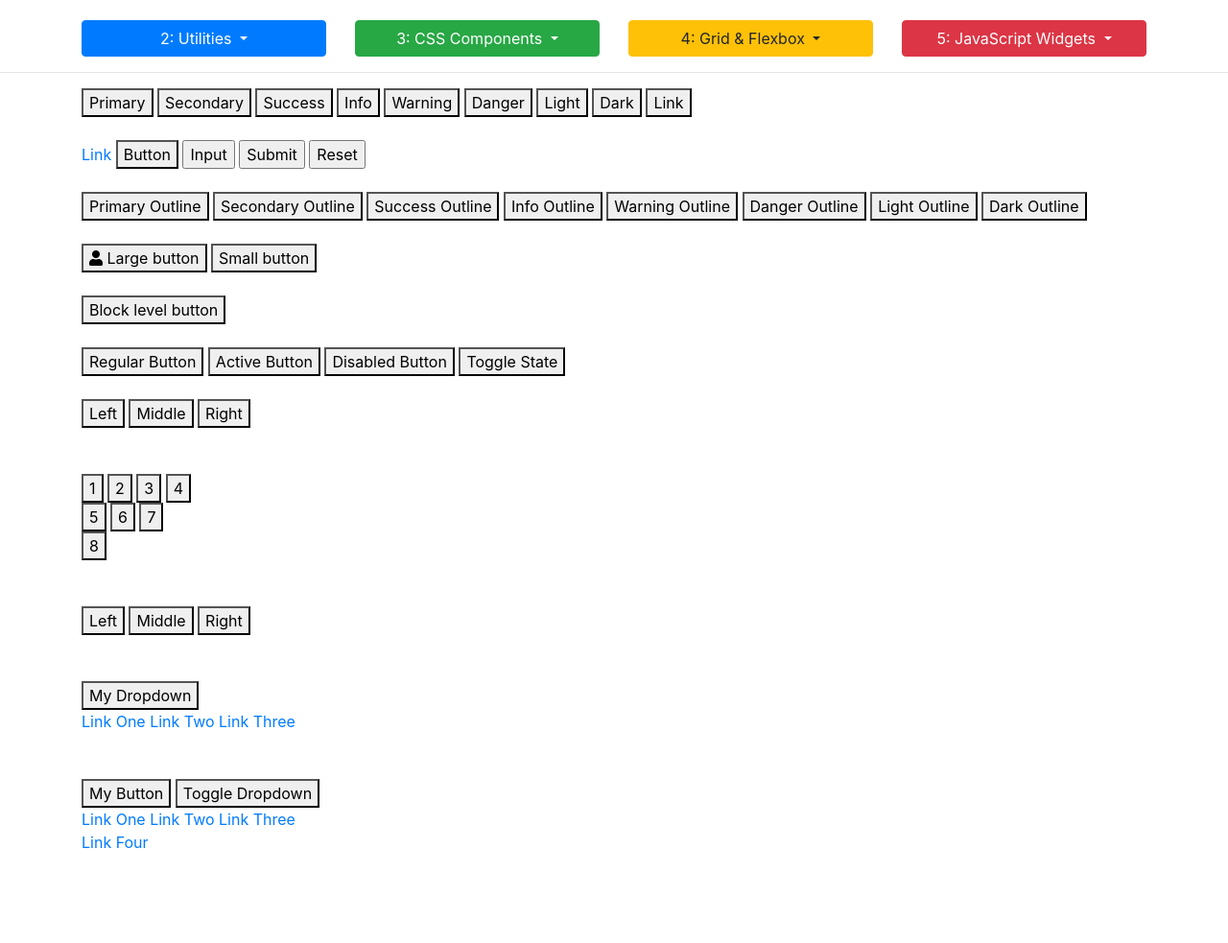
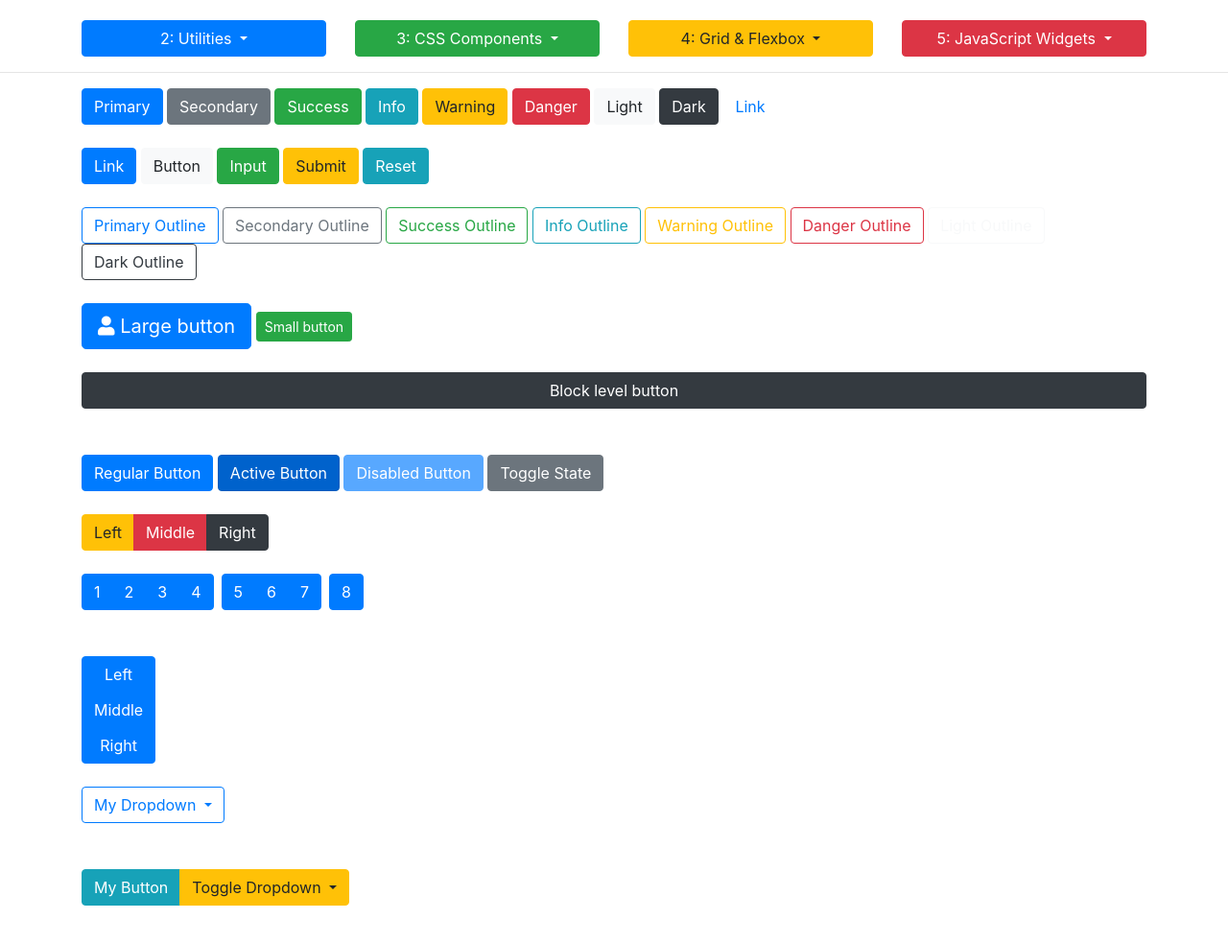
Before and after one commit to keys4words/19038, a plain HTML site: page sandbox/3_2_buttons.html in a window 1280 px wide. Shown: the part 113-1096 px from the top of the page at 96% size. Drawn offline with nearby package versions, Linux system fonts and the light colour scheme.

Commit message:
implement buttons

```diff
--- a/sandbox/3_2_buttons.html
+++ b/sandbox/3_2_buttons.html
@@ -90,59 +90,59 @@
         <!--################START HERE################-->
 
         <!-- BUTTONS -->
-        <button type="button">Primary</button>
-        <button type="button">Secondary</button>
-        <button type="button">Success</button>
-        <button type="button">Info</button>
-        <button type="button">Warning</button>
-        <button type="button">Danger</button>
-        <button type="button">Light</button>
-        <button type="button">Dark</button>
-        <button type="button">Link</button>
+        <button class="btn btn-primary" type="button">Primary</button>
+        <button class="btn btn-secondary" type="button">Secondary</button>
+        <button class="btn btn-success" type="button">Success</button>
+        <button class="btn btn-info" type="button">Info</button>
+        <button class="btn btn-warning" type="button">Warning</button>
+        <button class="btn btn-danger" type="button">Danger</button>
+        <button class="btn btn-light" type="button">Light</button>
+        <button class="btn btn-dark" type="button">Dark</button>
+        <button class="btn btn-link" type="button">Link</button>
 
         <br>
         <br>
 
         <!-- BUTTON TAGS/TYPES -->
-        <a href="#" role="button">Link</a>
-        <button type="submit">Button</button>
-        <input type="button" value="Input">
-        <input type="submit" value="Submit">
-        <input type="reset" value="Reset">
+        <a class="btn btn-primary" href="#" role="button">Link</a>
+        <button class="btn btn-light" type="submit">Button</button>
+        <input class="btn btn-success" type="button" value="Input">
+        <input class="btn btn-warning" type="submit" value="Submit">
+        <input class="btn btn-info" type="reset" value="Reset">
 
         <br>
         <br>
 
         <!-- OUTLINE BUTTONS -->
-        <button type="button">Primary Outline</button>
-        <button type="button">Secondary Outline</button>
-        <button type="button">Success Outline</button>
-        <button type="button">Info Outline</button>
-        <button type="button">Warning Outline</button>
-        <button type="button">Danger Outline</button>
-        <button type="button">Light Outline</button>
-        <button type="button">Dark Outline</button>
+        <button class="btn btn-outline-primary" type="button">Primary Outline</button>
+        <button class="btn btn-outline-secondary" type="button">Secondary Outline</button>
+        <button class="btn btn-outline-success" type="button">Success Outline</button>
+        <button class="btn btn-outline-info" type="button">Info Outline</button>
+        <button class="btn btn-outline-warning" type="button">Warning Outline</button>
+        <button class="btn btn-outline-danger" type="button">Danger Outline</button>
+        <button class="btn btn-outline-light" type="button">Light Outline</button>
+        <button class="btn btn-outline-dark" type="button">Dark Outline</button>
 
         <br>
         <br>
 
         <!-- BUTTON SIZES -->
-        <button type="button">
+        <button class="btn btn-primary btn-lg" type="button">
             <i class="fa fa-user"></i> Large button</button>
-        <button type="button">Small button</button>
+        <button class="btn btn-success btn-sm" type="button">Small button</button>
         <br>
         <br>
-        <button type="button">Block level button</button>
+        <button class="btn btn-dark btn-block" type="button">Block level button</button>
 
         <br>
         <br>
 
         <!-- STATES -->
-        <button type="button">Regular Button</button>
-        <button type="button">Active Button</button>
-        <button type="button">Disabled Button</button>
+        <button class="btn btn-primary" type="button">Regular Button</button>
+        <button class="btn btn-primary active" type="button">Active Button</button>
+        <button class="btn btn-primary disabled" type="button">Disabled Button</button>
 
-        <button type="button">
+        <button class="btn btn-secondary " type="button" data-toggle="button">
             Toggle State
         </button>
 
@@ -150,29 +150,29 @@
         <br>
 
         <!-- BUTTON GROUPS -->
-        <div>
-            <button type="button">Left</button>
-            <button type="button">Middle</button>
-            <button type="button">Right</button>
+        <div class="btn-group">
+            <button class="btn btn-warning" type="button">Left</button>
+            <button class="btn btn-danger" type="button">Middle</button>
+            <button class="btn btn-dark" type="button">Right</button>
         </div>
 
         <br></br>
 
         <!-- BUTTON TOOLBAR -->
-        <div>
-            <div>
-                <button type="button">1</button>
-                <button type="button">2</button>
-                <button type="button">3</button>
-                <button type="button">4</button>
+        <div class="btn-toolbar">
+            <div class="btn-group mr-2">
+                <button class="btn btn-primary" type="button">1</button>
+                <button class="btn btn-primary" type="button">2</button>
+                <button class="btn btn-primary" type="button">3</button>
+                <button class="btn btn-primary" type="button">4</button>
             </div>
-            <div>
-                <button type="button">5</button>
-                <button type="button">6</button>
-                <button type="button">7</button>
+            <div class="btn-group mr-2">
+                <button class="btn btn-primary" type="button">5</button>
+                <button class="btn btn-primary" type="button">6</button>
+                <button class="btn btn-primary" type="button">7</button>
             </div>
-            <div>
-                <button type="button">8</button>
+            <div class="btn-group">
+                <button class="btn btn-primary" type="button">8</button>
             </div>
         </div>
 
@@ -180,24 +180,24 @@
         <br>
 
         <!-- VERTICAL GROUP -->
-        <div>
-            <button type="button">Left</button>
-            <button type="button">Middle</button>
-            <button type="button">Right</button>
+        <div class="btn-group-vertical">
+            <button class="btn btn-primary" type="button">Left</button>
+            <button class="btn btn-primary" type="button">Middle</button>
+            <button class="btn btn-primary" type="button">Right</button>
         </div>
 
         <br>
         <br>
 
         <!-- BUTTON DROPDOWNS -->
-        <div>
-            <button type="button">
+        <div class="dropdown">
+            <button class="btn btn-outline-primary dropdown-toggle" type="button" data-toggle="dropdown">
                 My Dropdown
             </button>
-            <div>
-                <a href="#">Link One</a>
-                <a href="#">Link Two</a>
-                <a href="#">Link Three</a>
+            <div class="dropdown-menu">
+                <a class="dropdown-item" href="#">Link One</a>
+                <a class="dropdown-item" href="#">Link Two</a>
+                <a class="dropdown-item" href="#">Link Three</a>
             </div>
         </div>
 
@@ -205,17 +205,17 @@
         <br>
 
         <!-- SPLIT DROPDOWNS -->
-        <div>
-            <button type="button">My Button</button>
-            <button type="button">
+        <div class="btn-group">
+            <button class="btn btn-info" type="button">My Button</button>
+            <button class="btn btn-warning dropdown-toggle" type="button" data-toggle="dropdown">
                 <span>Toggle Dropdown</span>
             </button>
-            <div>
-                <a href="#">Link One</a>
-                <a href="#">Link Two</a>
-                <a href="#">Link Three</a>
-                <div></div>
-                <a href="#">Link Four</a>
+            <div class="dropdown-menu">
+                <a class="dropdown-item" href="#">Link One</a>
+                <a class="dropdown-item" href="#">Link Two</a>
+                <a class="dropdown-item" href="#">Link Three</a>
+                <div class="dropdown-divider"></div>
+                <a class="dropdown-item" href="#">Link Four</a>
             </div>
         </div>
 
```
